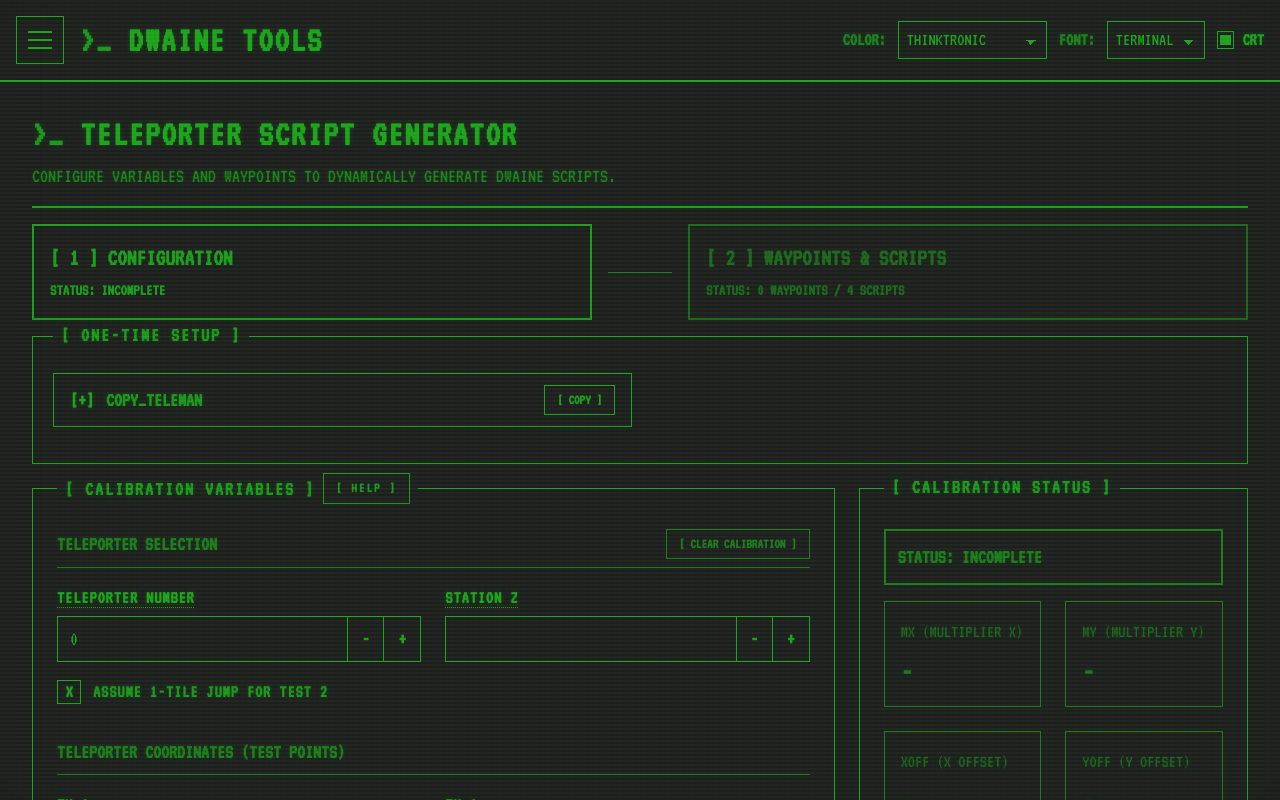
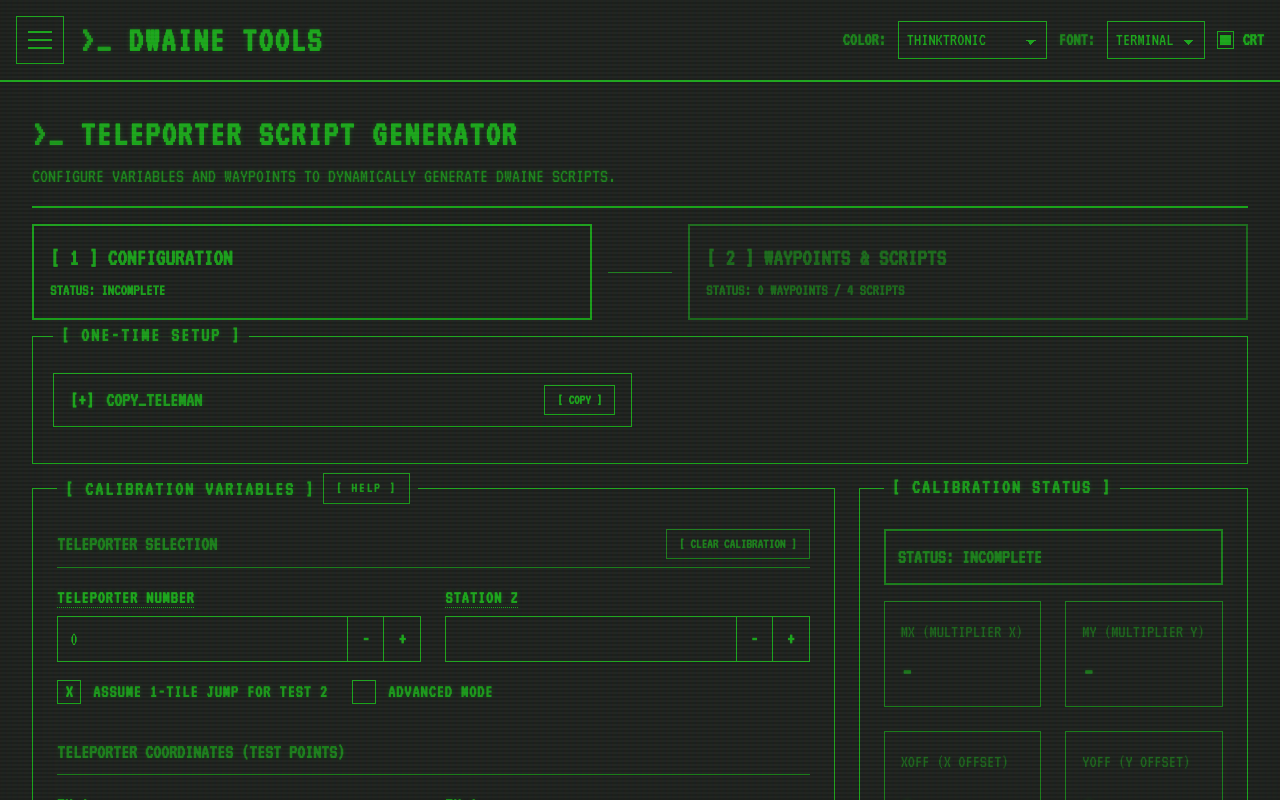
Before and after one commit to ASpur/DwaineTools, a React (Vite) app in the folder DwaineTools/: page / in a window 1280 px wide. Shown: the top 800 px of the page. Built offline with nearby package versions, Linux system fonts and the light colour scheme.

Commit message:
fix: resolve lint warning and update teleporter tool variables

```diff
--- a/DwaineTools/src/components/RingMessageDialog.jsx
+++ b/DwaineTools/src/components/RingMessageDialog.jsx
@@ -55,6 +55,7 @@ export default function RingMessageDialog() {
 
   useEffect(() => {
     if (isRingMessageOpen) {
+      // eslint-disable-next-line react-hooks/set-state-in-effect
       setRingMessage('');
     }
   }, [isRingMessageOpen]);
--- a/DwaineTools/src/tools/TeleporterTool.jsx
+++ b/DwaineTools/src/tools/TeleporterTool.jsx
@@ -19,6 +19,11 @@ export default function TeleporterTool() {
     rx2: '',
     ry2: '',
     assumeOneTile: true,
+    isAdvancedMode: false,
+    mx: '',
+    my: '',
+    xoff: '',
+    yoff: '',
   };
 
   const defaultSession = {
@@ -34,6 +39,13 @@ export default function TeleporterTool() {
         const parsed = JSON.parse(saved);
         if (parsed.assumeOneTile === undefined) {
           parsed.assumeOneTile = true;
+        }
+        if (parsed.isAdvancedMode === undefined) {
+          parsed.isAdvancedMode = false;
+          parsed.mx = '';
+          parsed.my = '';
+          parsed.xoff = '';
+          parsed.yoff = '';
         }
         return parsed;
       }
@@ -378,7 +390,9 @@ export default function TeleporterTool() {
                           help="The Z-level from your first valid scan. Use it for station destinations."
                         />
                       </div>
-                      <label className="flex items-center gap-3 cursor-pointer group w-fit mt-4">
+                      <div className="flex flex-col sm:flex-row gap-6 mt-4">
+                        {!inputs.isAdvancedMode && (
+                          <label className="flex items-center gap-3 cursor-pointer group w-fit">
                             <div className="relative flex items-center justify-center w-6 h-6 bg-term-bg border border-term-border group-hover:border-term-text transition-colors">
                               <input
                                 type="checkbox"
@@ -393,8 +407,27 @@ export default function TeleporterTool() {
                               Assume 1-Tile Jump for Test 2
                             </span>
                           </label>
+                        )}
+                        <label className="flex items-center gap-3 cursor-pointer group w-fit">
+                          <div className="relative flex items-center justify-center w-6 h-6 bg-term-bg border border-term-border group-hover:border-term-text transition-colors">
+                            <input
+                              type="checkbox"
+                              name="isAdvancedMode"
+                              checked={inputs.isAdvancedMode}
+                              onChange={handleInputChange}
+                              className="absolute opacity-0 w-full h-full cursor-pointer"
+                            />
+                            {inputs.isAdvancedMode && <span className="text-term-text font-bold text-lg leading-none">X</span>}
+                          </div>
+                          <span className="text-lg font-bold text-term-text uppercase tracking-wider group-hover:text-term-text opacity-90 transition-colors select-none">
+                            Advanced Mode
+                          </span>
+                        </label>
+                      </div>
                     </div>
 
+                    {!inputs.isAdvancedMode && (
+                      <>
                         <div>
                           <h3 className="text-xl font-bold border-b border-term-border opacity-70 pb-2 mb-4 uppercase">Teleporter Coordinates (Test Points)</h3>
                           <div className="grid grid-cols-2 gap-6">
@@ -466,6 +499,8 @@ export default function TeleporterTool() {
                             />
                           </div>
                         </div>
+                      </>
+                    )}
                   </div>
                 </div>
 
@@ -477,6 +512,47 @@ export default function TeleporterTool() {
                   <div className={`mt-4 mb-4 border-2 p-3 font-bold uppercase text-xl ${configurationStatus === 'READY' ? 'border-term-text' : configurationStatus === 'CHECK VALUES' ? 'border-term-text bg-term-text text-term-bg animate-pulse' : 'border-term-border opacity-70'}`}>
                     STATUS: {configurationStatus}
                   </div>
+
+                  {inputs.isAdvancedMode ? (
+                    <div className="flex flex-col gap-4 text-xl font-bold uppercase tracking-widest mt-6">
+                      <div className={`flex flex-wrap items-center gap-2 border p-3 ${isMxInvalid || isXoffInvalid ? 'border-term-text text-term-text' : 'border-term-border opacity-90'}`}>
+                        <span>RX =</span>
+                        <input
+                          name="mx"
+                          value={inputs.mx}
+                          onChange={handleInputChange}
+                          placeholder="MX"
+                          className="w-20 bg-term-bg border-b-2 border-term-border text-center text-term-text focus:outline-none focus:border-term-text placeholder-term-border placeholder-opacity-50"
+                        />
+                        <span>* TX +</span>
+                        <input
+                          name="xoff"
+                          value={inputs.xoff}
+                          onChange={handleInputChange}
+                          placeholder="XOFF"
+                          className="w-20 bg-term-bg border-b-2 border-term-border text-center text-term-text focus:outline-none focus:border-term-text placeholder-term-border placeholder-opacity-50"
+                        />
+                      </div>
+                      <div className={`flex flex-wrap items-center gap-2 border p-3 ${isMyInvalid || isYoffInvalid ? 'border-term-text text-term-text' : 'border-term-border opacity-90'}`}>
+                        <span>RY =</span>
+                        <input
+                          name="my"
+                          value={inputs.my}
+                          onChange={handleInputChange}
+                          placeholder="MY"
+                          className="w-20 bg-term-bg border-b-2 border-term-border text-center text-term-text focus:outline-none focus:border-term-text placeholder-term-border placeholder-opacity-50"
+                        />
+                        <span>* TY +</span>
+                        <input
+                          name="yoff"
+                          value={inputs.yoff}
+                          onChange={handleInputChange}
+                          placeholder="YOFF"
+                          className="w-20 bg-term-bg border-b-2 border-term-border text-center text-term-text focus:outline-none focus:border-term-text placeholder-term-border placeholder-opacity-50"
+                        />
+                      </div>
+                    </div>
+                  ) : (
                     <div className="grid grid-cols-2 gap-6 mt-4">
                       <div className={`border p-4 transition-colors ${isMxInvalid ? 'border-term-text bg-term-text text-term-bg animate-pulse' : 'border-term-border opacity-70'}`}>
                         <div className="text-lg uppercase mb-2 opacity-75">MX (Multiplier X)</div>
@@ -495,6 +571,7 @@ export default function TeleporterTool() {
                         <div className="text-3xl font-bold opacity-90">{calc.yoff}</div>
                       </div>
                     </div>
+                  )}
 
                   {hasWarning && (
                     <div className="mt-6 p-4 border-2 border-term-text bg-term-text text-term-bg animate-pulse shadow-lg">
--- a/DwaineTools/src/utils/teleporterMath.js
+++ b/DwaineTools/src/utils/teleporterMath.js
@@ -1,4 +1,21 @@
 export function calculateTeleporterVariables(inputs) {
+  if (inputs.isAdvancedMode) {
+    const isReady = ['mx', 'my', 'xoff', 'yoff'].every(key => inputs[key] !== '' && !isNaN(parseFloat(inputs[key])));
+
+    if (!isReady) {
+      return { mx: '-', my: '-', xoff: '-', yoff: '-', teleporterNumber: inputs.teleporterNumber, stationZ: inputs.stationZ };
+    }
+
+    return {
+      mx: parseFloat(inputs.mx),
+      my: parseFloat(inputs.my),
+      xoff: parseFloat(inputs.xoff),
+      yoff: parseFloat(inputs.yoff),
+      teleporterNumber: inputs.teleporterNumber,
+      stationZ: inputs.stationZ
+    };
+  }
+
   const requiredKeys = ['tx1', 'ty1', 'rx1', 'ry1', 'rx2', 'ry2'];
   if (!inputs.assumeOneTile) {
     requiredKeys.push('tx2', 'ty2');
```
Lines whose indentation alone changed are shown as unchanged.
